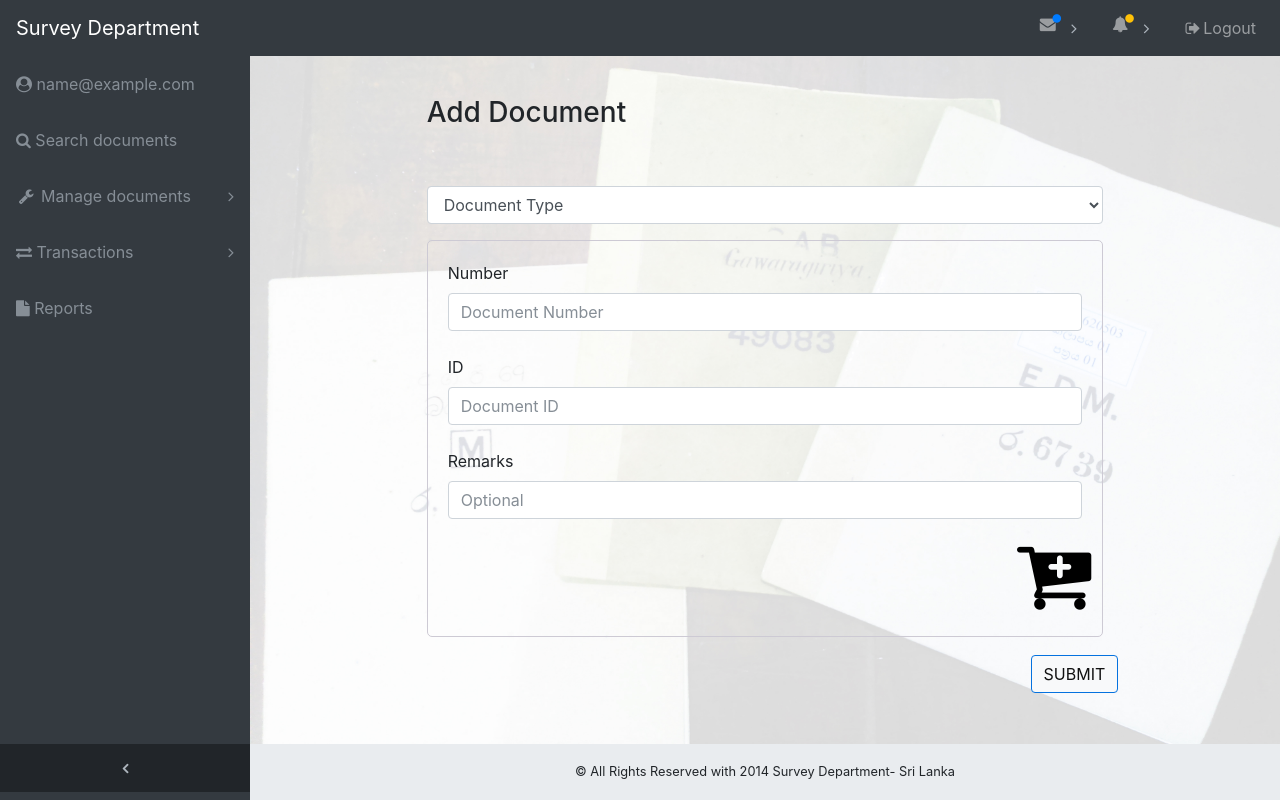
After one commit to ShameeraJayawardana/Survey, a PHP site: page /addDoc.php in a window 1280 px wide. The commit adds this page. Run offline with PHP 8.4, Linux system fonts and the light colour scheme; the visitor is signed in with stand-in values (Sample User, id 1).

Commit message:
Created UI of Add Documents

```diff
--- /dev/null
+++ b/addDoc.php
@@ -0,0 +1,280 @@
+<?php include 'src/components/db.php'; ?>
+<?php include 'src/components/sessions.php'; ?>
+<?php include 'src/components/functions.php'; ?>
+<?php confirm_logged_in(); ?>
+<html lang="en">
+    <head>
+        <meta charset="utf-8">
+        <meta http-equiv="X-UA-Compatible" content="IE=edge">
+        <meta name="viewport" content="width=device-width, initial-scale=1, shrink-to-fit=no">
+        <meta name="description" content="">
+        <meta name="author" content="">
+        <title>Add Documents</title>
+        <!-- Bootstrap core CSS-->
+        <link href="vendor/bootstrap/css/bootstrap.min.css" rel="stylesheet">
+        <!-- Custom fonts for this template-->
+        <link href="vendor/font-awesome/css/font-awesome.min.css" rel="stylesheet" type="text/css">
+        <!-- Page level plugin CSS-->
+        <link href="vendor/datatables/dataTables.bootstrap4.css" rel="stylesheet">
+        <!-- Custom styles for this template-->
+        <link href="css/sb-admin.css" rel="stylesheet">
+        <link href="css/addDoc.css" rel="stylesheet">
+    </head>
+
+    <body class="fixed-nav sticky-footer bg-dark" id="page-top">
+        <!-- Navigation-->
+        <nav class="navbar navbar-expand-lg navbar-dark bg-dark fixed-top" id="mainNav">
+            <a class="navbar-brand" href="index.php">Survey Department</a>
+            <button class="navbar-toggler navbar-toggler-right" type="button" data-toggle="collapse" data-target="#navbarResponsive" aria-controls="navbarResponsive" aria-expanded="false" aria-label="Toggle navigation">
+                <span class="navbar-toggler-icon"></span>
+            </button>
+            <div class="collapse navbar-collapse" id="navbarResponsive">
+                <ul class="navbar-nav navbar-sidenav" id="exampleAccordion">
+                    <li class="nav-item" data-toggle="tooltip" data-placement="right" title="Dashboard">
+                        <a class="nav-link" href="index.php">
+                            <i class="fa fa-user-circle"></i>
+                            <span class="nav-link-text"><?php echo htmlentities($_SESSION["email"]); ?></span>
+                        </a>
+                    </li>
+                    <li class="nav-item" data-toggle="tooltip" data-placement="right" title="Home">
+                        <a class="nav-link" href="search.php">
+                            <i class="fa fa-search"></i>
+                            <span class="nav-link-text">Search documents</span>
+                        </a>
+                    </li>
+                    <li class="nav-item" data-toggle="tooltip" data-placement="right" title="Components">
+                        <a class="nav-link nav-link-collapse collapsed" data-toggle="collapse" href="#collapseComponents" data-parent="#exampleAccordion">
+                            <i class="fa fa-fw fa-wrench"></i>
+                            <span class="nav-link-text">Manage documents</span>
+                        </a>
+                        <ul class="sidenav-second-level collapse" id="collapseComponents">
+                            <li class="active">
+                                <a class="nav-link" href="addDoc.php">
+                                    <i class="fa fa-plus"></i>
+                                    <span class="nav-link-text">Add document</span>
+                                </a>
+                            </li>
+                            <li>
+                                <a class="nav-link" href="#">
+                                    <i class="fa fa-pencil-square-o"></i>
+                                    <span class="nav-link-text">Update document</span>
+                                </a>
+                            </li>
+                        </ul>
+                    </li>
+                    <li class="nav-item" data-toggle="tooltip" data-placement="right" title="Menu Levels">
+                        <a class="nav-link nav-link-collapse collapsed" data-toggle="collapse" href="#collapseMulti" data-parent="#exampleAccordion">
+                            <i class="fa fa-exchange"></i>
+                            <span class="nav-link-text">Transactions</span>
+                        </a>
+                        <ul class="sidenav-second-level collapse" id="collapseMulti">
+                            <li>
+                                <a class="nav-link" href="#">
+                                    <i class="fa fa-long-arrow-right"></i>
+                                    <span class="nav-link-text">Issues</span>
+                                </a>
+                            </li>
+                            <li>
+                                <a class="nav-link" href="#">
+                                    <i class="fa fa-long-arrow-left"></i>
+                                    <span class="nav-link-text">Receipt</span>
+                                </a>
+                            </li>
+                        </ul>
+                    </li>
+                    <li class="nav-item" data-toggle="tooltip" data-placement="right" title="Link">
+                        <a class="nav-link" href="#">
+                            <i class="fa fa-file"></i>
+                            <span class="nav-link-text">Reports</span>
+                        </a>
+                    </li>
+                </ul>
+                <ul class="navbar-nav sidenav-toggler">
+                    <li class="nav-item">
+                        <a class="nav-link text-center" id="sidenavToggler">
+                            <i class="fa fa-fw fa-angle-left"></i>
+                        </a>
+                    </li>
+                </ul>
+                <ul class="navbar-nav ml-auto">
+                    <li class="nav-item dropdown">
+                        <a class="nav-link dropdown-toggle mr-lg-2" id="messagesDropdown" href="#" data-toggle="dropdown" aria-haspopup="true" aria-expanded="false">
+                            <i class="fa fa-fw fa-envelope"></i>
+                            <span class="d-lg-none">Messages
+                                <span class="badge badge-pill badge-primary">12 New</span>
+                            </span>
+                            <span class="indicator text-primary d-none d-lg-block">
+                                <i class="fa fa-fw fa-circle"></i>
+                            </span>
+                        </a>
+                        <div class="dropdown-menu" aria-labelledby="messagesDropdown">
+                            <h6 class="dropdown-header">New Messages:</h6>
+                            <div class="dropdown-divider"></div>
+                            <a class="dropdown-item" href="#">
+                                <strong>David Miller</strong>
+                                <span class="small float-right text-muted">11:21 AM</span>
+                                <div class="dropdown-message small">Hey there! This new version of SB Admin is pretty awesome! These messages clip off when they reach the end of the box so they don't overflow over to the sides!</div>
+                            </a>
+                            <div class="dropdown-divider"></div>
+                            <a class="dropdown-item" href="#">
+                                <strong>Jane Smith</strong>
+                                <span class="small float-right text-muted">11:21 AM</span>
+                                <div class="dropdown-message small">I was wondering if you could meet for an appointment at 3:00 instead of 4:00. Thanks!</div>
+                            </a>
+                            <div class="dropdown-divider"></div>
+                            <a class="dropdown-item" href="#">
+                                <strong>John Doe</strong>
+                                <span class="small float-right text-muted">11:21 AM</span>
+                                <div class="dropdown-message small">I've sent the final files over to you for review. When you're able to sign off of them let me know and we can discuss distribution.</div>
+                            </a>
+                            <div class="dropdown-divider"></div>
+                            <a class="dropdown-item small" href="#">View all messages</a>
+                        </div>
+                    </li>
+                    <li class="nav-item dropdown">
+                        <a class="nav-link dropdown-toggle mr-lg-2" id="alertsDropdown" href="#" data-toggle="dropdown" aria-haspopup="true" aria-expanded="false">
+                            <i class="fa fa-fw fa-bell"></i>
+                            <span class="d-lg-none">Alerts
+                                <span class="badge badge-pill badge-warning">6 New</span>
+                            </span>
+                            <span class="indicator text-warning d-none d-lg-block">
+                                <i class="fa fa-fw fa-circle"></i>
+                            </span>
+                        </a>
+                        <div class="dropdown-menu" aria-labelledby="alertsDropdown">
+                            <h6 class="dropdown-header">New Alerts:</h6>
+                            <div class="dropdown-divider"></div>
+                            <a class="dropdown-item" href="#">
+                                <span class="text-success">
+                                    <strong>
+                                        <i class="fa fa-long-arrow-up fa-fw"></i>Status Update</strong>
+                                </span>
+                                <span class="small float-right text-muted">11:21 AM</span>
+                                <div class="dropdown-message small">This is an automated server response message. All systems are online.</div>
+                            </a>
+                            <div class="dropdown-divider"></div>
+                            <a class="dropdown-item" href="#">
+                                <span class="text-danger">
+                                    <strong>
+                                        <i class="fa fa-long-arrow-down fa-fw"></i>Status Update</strong>
+                                </span>
+                                <span class="small float-right text-muted">11:21 AM</span>
+                                <div class="dropdown-message small">This is an automated server response message. All systems are online.</div>
+                            </a>
+                            <div class="dropdown-divider"></div>
+                            <a class="dropdown-item" href="#">
+                                <span class="text-success">
+                                    <strong>
+                                        <i class="fa fa-long-arrow-up fa-fw"></i>Status Update</strong>
+                                </span>
+                                <span class="small float-right text-muted">11:21 AM</span>
+                                <div class="dropdown-message small">This is an automated server response message. All systems are online.</div>
+                            </a>
+                            <div class="dropdown-divider"></div>
+                            <a class="dropdown-item small" href="#">View all alerts</a>
+                        </div>
+                    </li>
+                    <li class="nav-item">
+                        <a class="nav-link" data-toggle="modal" data-target="#exampleModal">
+                            <i class="fa fa-fw fa-sign-out"></i>Logout</a>
+                    </li>
+                </ul>
+            </div>
+        </nav>
+        <div class="content-wrapper" id="background">
+            <br>
+            <div class="row">
+                <div class="col-md-2">
+
+                </div>
+                <div class="col-md-8">
+                    <div class="row">
+                        <div class="col-md-12">
+                            <h3>Add Document</h3>
+                        </div>
+                    </div><br><br>
+                    <form action="addDoc.php" method="post" id="form">
+                        <div class="form-group">
+                            <select class="form-control">
+                                <option>Document Type</option>
+                            </select>
+                        </div>
+                        <div class="form-group" id="border">
+                            <div class="row">
+                                <div class="col-md-12">
+                                    <label>Number</label>
+                                    <input type="text" class="form-control" placeholder="Document Number" name="number" />
+                                </div>
+                            </div><br>
+                            <div class="row">
+                                <div class="col-md-12">
+                                    <label>ID</label>
+                                    <input type="text" class="form-control" placeholder="Document ID" name="id" />
+                                </div>
+                            </div><br>
+                            <div class="row">
+                                <div class="col-md-12">
+                                    <label>Remarks</label>
+                                    <input type="text" class="form-control" placeholder="Optional" name="remark" />
+                                </div>
+                            </div><br><br><br><br>
+                            <div class="row">
+                                <div class="col-md-12">
+                                    <button type="submit" name="cart" id="cart">
+                                        <i class="fa fa-cart-plus" id="cartIcon"></i>
+                                    </button>
+                                </div>
+                            </div>
+                        </div>
+                        <input type="submit" name="submit" value="SUBMIT" class="btn btn-light" id="submit"/>
+                    </form>
+                </div>
+                <div class="col-md-2">
+
+                </div>
+            </div>
+            <!-- /.container-fluid-->
+            <!-- /.content-wrapper-->
+            <div class="row">
+                <?php include './src/components/footer.php'; ?>
+            </div>
+            <!-- Scroll to Top Button-->
+            <a class="scroll-to-top rounded" href="#page-top">
+                <i class="fa fa-angle-up"></i>
+            </a>
+            <!-- Logout Modal-->
+            <div class="modal fade" id="exampleModal" tabindex="-1" role="dialog" aria-labelledby="exampleModalLabel" aria-hidden="true">
+                <div class="modal-dialog" role="document">
+                    <div class="modal-content">
+                        <div class="modal-header">
+                            <h5 class="modal-title" id="exampleModalLabel">Ready to Leave?</h5>
+                            <button class="close" type="button" data-dismiss="modal" aria-label="Close">
+                                <span aria-hidden="true">×</span>
+                            </button>
+                        </div>
+                        <div class="modal-body">Select "Logout" below if you are ready to end your current session.</div>
+                        <div class="modal-footer">
+                            <button class="btn btn-secondary" type="button" data-dismiss="modal">Cancel</button>
+                            <a class="btn btn-primary" href="logout.php">Logout</a>
+                        </div>
+                    </div>
+                </div>
+            </div>
+            <!-- Bootstrap core JavaScript-->
+            <script src="vendor/jquery/jquery.min.js"></script>
+            <script src="vendor/bootstrap/js/bootstrap.bundle.min.js"></script>
+            <!-- Core plugin JavaScript-->
+            <script src="vendor/jquery-easing/jquery.easing.min.js"></script>
+            <!-- Page level plugin JavaScript-->
+            <script src="vendor/chart.js/Chart.min.js"></script>
+            <script src="vendor/datatables/jquery.dataTables.js"></script>
+            <script src="vendor/datatables/dataTables.bootstrap4.js"></script>
+            <!-- Custom scripts for all pages-->
+            <script src="js/sb-admin.min.js"></script>
+            <!-- Custom scripts for this page-->
+            <script src="js/sb-admin-datatables.min.js"></script>
+            <script src="js/sb-admin-charts.min.js"></script>
+        </div>
+    </body>
+
+</html>
--- /dev/null
+++ b/css/addDoc.css
@@ -0,0 +1,55 @@
+#cart{
+    border: none;
+    background: none;
+    position: absolute;
+    bottom: 0;
+    right: 0;
+}
+
+#cartIcon{
+    font-size: 60pt;
+}
+
+#cartIcon:hover {
+  animation: shake 0.82s cubic-bezier(.36,.07,.19,.97) both;
+  transform: translate3d(0, 0, 0);
+  backface-visibility: hidden;
+  perspective: 1000px;
+}
+
+@keyframes shake {
+  10%, 90% {
+    transform: translate3d(-1px, 0, 0);
+  }
+
+  20%, 80% {
+    transform: translate3d(2px, 0, 0);
+  }
+
+  30%, 50%, 70% {
+    transform: translate3d(-4px, 0, 0);
+  }
+
+  40%, 60% {
+    transform: translate3d(4px, 0, 0);
+  }
+}
+
+#background{
+    background-image: url(../pics/docs.jpg);
+    background-size: cover;
+}
+
+#border{
+    border: 1px solid #CDCAD4;
+    padding: 20px;
+    border-radius: 5px;
+}
+
+#submit{
+    position: absolute;
+    bottom: -50;
+    right: 0;
+    border: 1px solid #0572DF;
+    margin-bottom: 10px;
+}
--- a/login.php
+++ b/login.php
@@ -63,6 +63,7 @@ if (isset($_POST['submit'])) {
                     <div class="text-center">
                         <a class="d-block small mt-3" href="register.php">Register an Account</a>
                         <a class="d-block small" href="forgot-password.php">Forgot Password?</a>
+                        <a class="d-block small" href="home.php">Home</a>
                     </div>
                 </div>
             </div>
--- a/register.php
+++ b/register.php
@@ -75,7 +75,7 @@ if (isset($_POST['submit'])) {
                     </form>
                     <div class="text-center">
                         <a class="d-block small mt-3" href="login.php">Login Page</a>
-                        <a class="d-block small" href="forgot-password.php">Forgot Password?</a>
+                        <a class="d-block small" href="home.php">Home</a>
                     </div>
                 </div>
             </div>
```
Also changed, not shown: index.php (+7 -13 lines), pics/docs.jpg (added).
